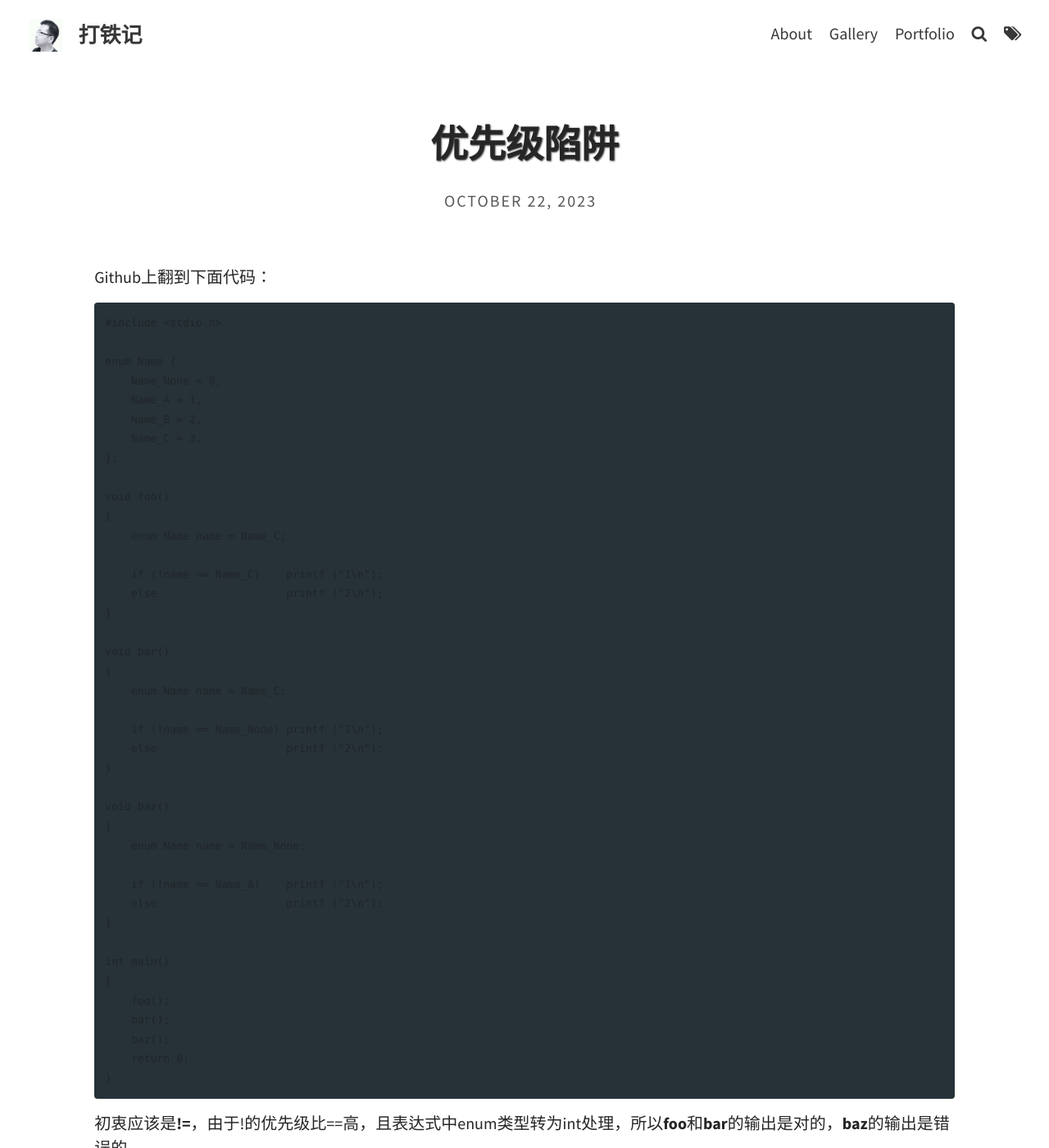
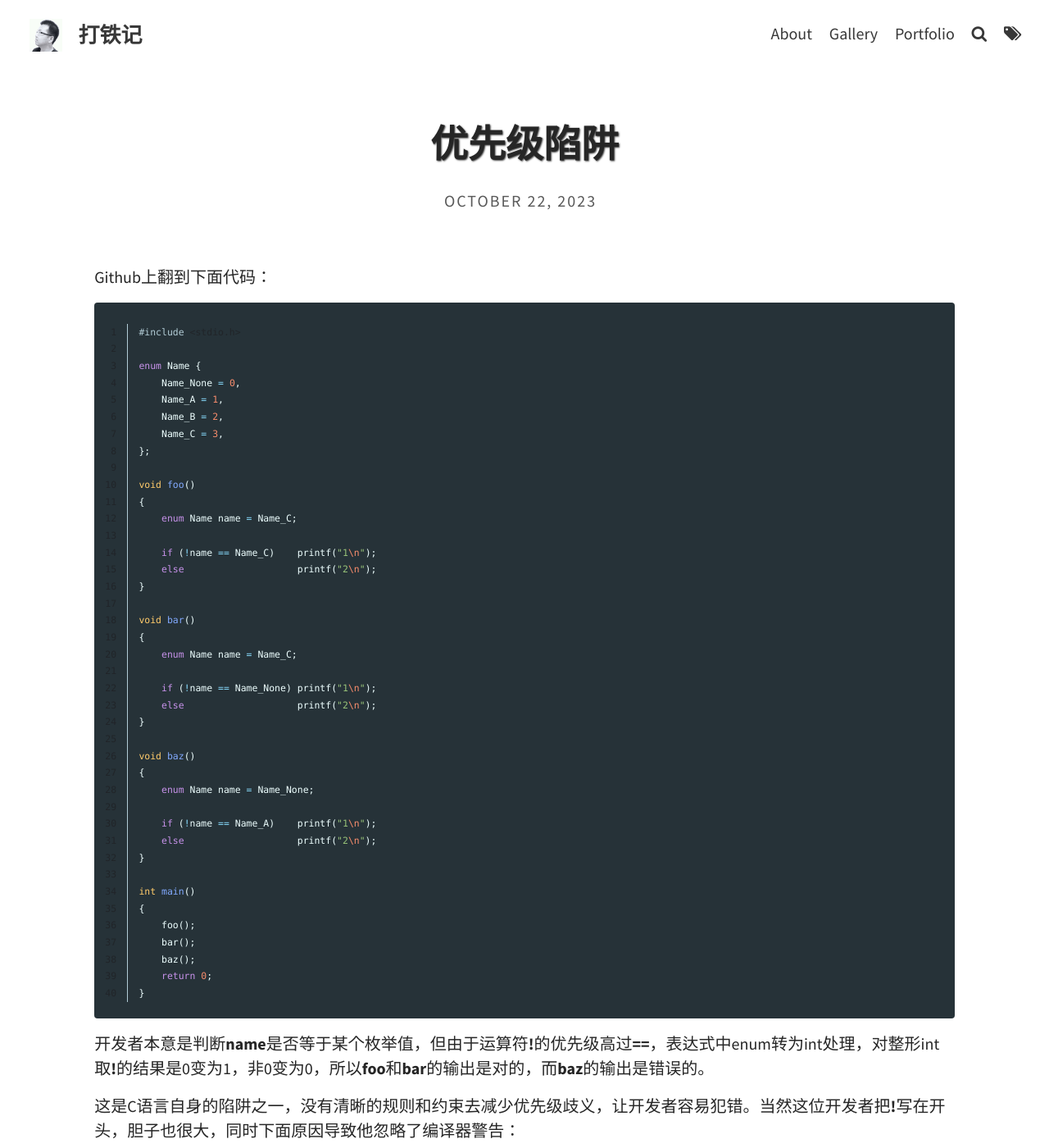
Before and after one commit to hubugui/hubugui.github.io, a Jekyll site: the page built from _posts/2023-10-22-优先级陷阱.md, in a window 1280 px wide and 1400 px high. Shown: the whole window at 82% size. Built offline with Jekyll 4.4.1, drawn with Linux system fonts in a browser that asks for light colours; comment, search, counter and statistics services are not loaded; some of the changed text lies outside the part shown.

Commit message:
20231022

````diff
--- a/_posts/2023-10-22-优先级陷阱.md
+++ b/_posts/2023-10-22-优先级陷阱.md
@@ -17,7 +17,7 @@ excerpt_separator: <!--more-->
 
 Github上翻到下面代码：
 
-```
+{% highlight c linenos %}
 #include <stdio.h>
 
 enum Name {
@@ -31,24 +31,24 @@ void foo()
 {
     enum Name name = Name_C;
 
-    if (!name == Name_C)    printf ("1\n");
-    else                    printf ("2\n");
+    if (!name == Name_C)    printf("1\n");
+    else                    printf("2\n");
 }
 
 void bar()
 {
     enum Name name = Name_C;
 
-    if (!name == Name_None) printf ("1\n");
-    else                    printf ("2\n");
+    if (!name == Name_None) printf("1\n");
+    else                    printf("2\n");
 }
 
 void baz()
 {
     enum Name name = Name_None;
 
-    if (!name == Name_A)    printf ("1\n");
-    else                    printf ("2\n");
+    if (!name == Name_A)    printf("1\n");
+    else                    printf("2\n");
 }
 
 int main()
@@ -58,12 +58,17 @@ int main()
     baz();
     return 0;
 }
-```
+{% endhighlight %}
 
-初衷应该是**!=**，由于!的优先级比==高，且表达式中enum类型转为int处理，所以**foo**和**bar**的输出是对的，**baz**的输出是错误的。
+开发者本意是判断**name**是否等于某个枚举值，但由于运算符**!**的优先级高过**==**，表达式中enum转为int处理，对整形int取**!**的结果是0变为1，非0变为0，所以**foo**和**bar**的输出是对的，而**baz**的输出是错误的。
 
-恰好最近翻到[C专家编程](https://book.douban.com/subject/2377310/)，2.3.2谈到**有些运算符的优先级是错误的**，这个现象说明开发者胆大、忽视了编译器警告，同时C语言自身也存在诸多陷阱，起码不像Pascal那样要求表达式中加上显示的括号。
+这是C语言自身的陷阱之一，没有清晰的规则和约束去减少优先级歧义，让开发者容易犯错。当然这位开发者把**!**写在开头，胆子也很大，同时下面原因导致他忽略了编译器警告：
 
-我也记不住优先级，对于不会的，由于遭受过毒打，所以还是做个蠢人，像Pascal要求的那样，用括号包起来，安心下班。
+* 习惯
+* 编译选项关掉了此类警告
+* 开发周期短、匆忙地做，而不是做好
+* 维护既有代码时的传染
 
-说到这，[C专家编程](https://book.douban.com/subject/2377310/)于我有点像[剑桥倚天屠龙史](https://book.douban.com/subject/30287931/)，我看完后去华山八卦论剑，那些书中的人物就是五绝和裘千仞，一代风流。
+恰好最近翻到[C专家编程](https://book.douban.com/subject/2377310/)，2.3.2谈到**有些运算符的优先级是错误的**，我也记不住优先级，但见过低级错误的毒打，所以建议做个蠢人，表达式中多使用括号，安心下班做玩具。
+
+说到这，[C专家编程](https://book.douban.com/subject/2377310/)有点像[剑桥倚天屠龙史](https://book.douban.com/subject/30287931/)，带着读者们来华山围观论剑，书中个人物位列五绝。
````
